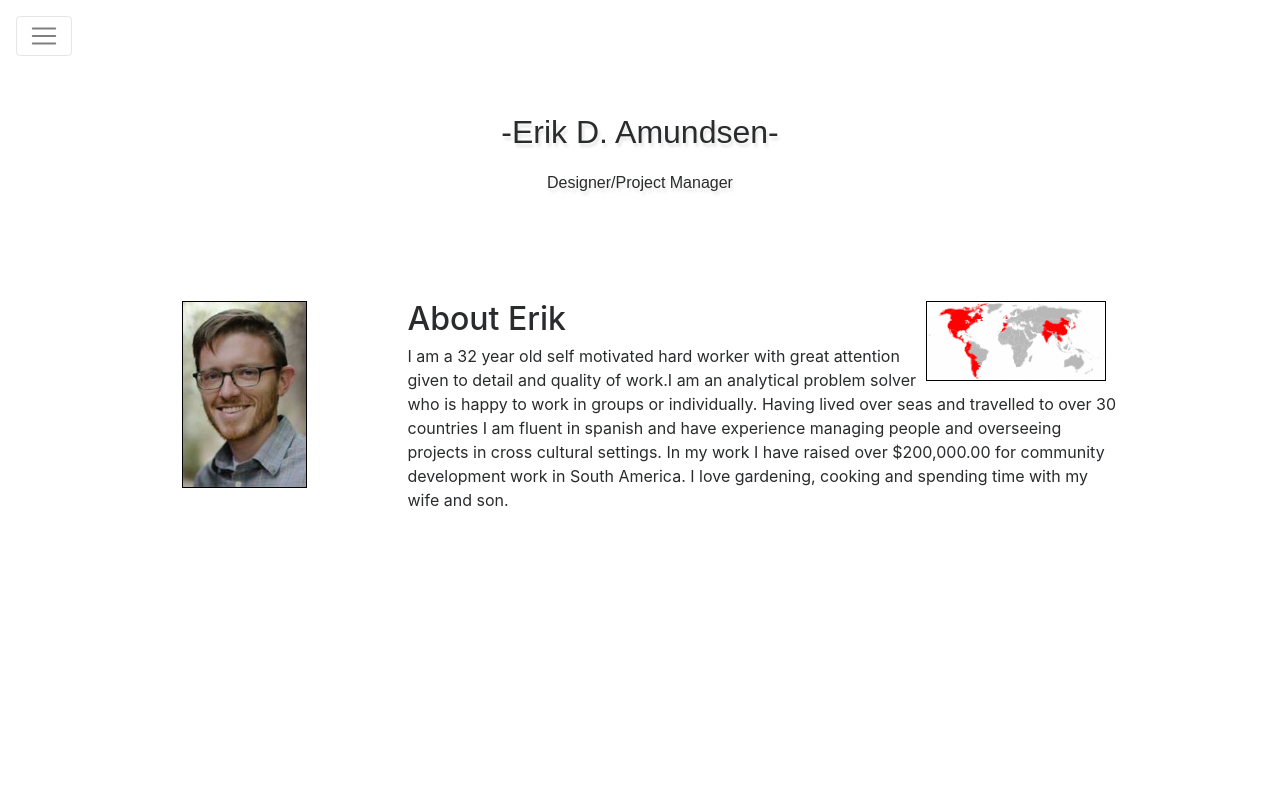
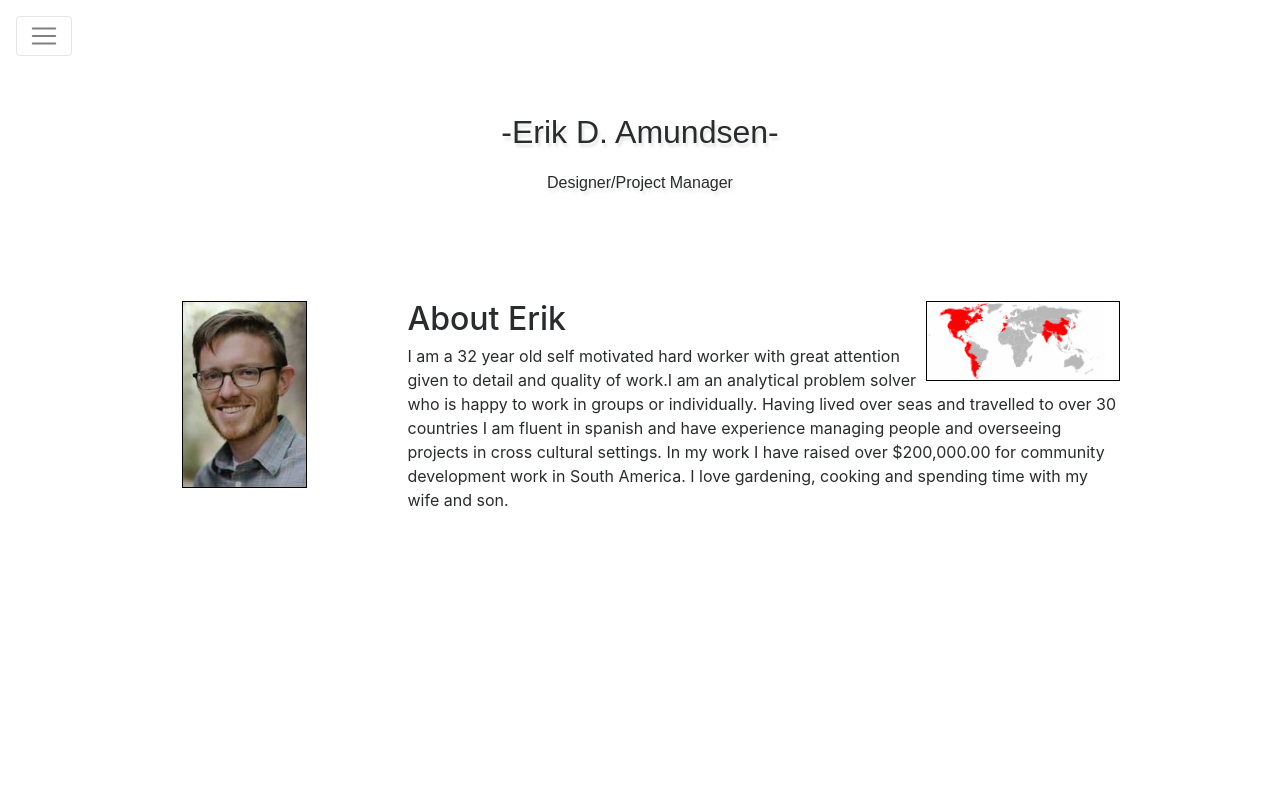
Before and after one commit to ErikDAmundsen/ErikDAmundsen.github.io, a plain HTML site: page index.html in a window 1280 px wide. Shown: the top 800 px of the page. Drawn offline with nearby package versions, Linux system fonts and the light colour scheme; a script that the page names is missing.

Commit message:
minor changes

```diff
--- a/css/style.css
+++ b/css/style.css
@@ -48,7 +48,7 @@ start about
     height:15%;
 
     float:right;
-   margin-right:2%;
+   padding-right:2%;
     border: 1px solid black;
 
 
--- a/index.html
+++ b/index.html
@@ -55,8 +55,11 @@
         ;">
                 <img  src="./images/erik headshot.jpg"  id="headshot" alt="Head shot"  >
         </div>
+
+
+
         <div class="col-9" >
-          <img src="./images/visited_countries.png" id="countries_visited" alt="map">
+          <img src="./images/visited_countries.png"   id="countries_visited" alt="map"  data-toggle="popover" title="Popover title" data-content="And here's some amazing content. It's very engaging. Right?">
           <h2>About Erik</h2>
 
           <p>I am a 32 year old self motivated hard worker with great attention given to detail and quality of work.I am an analytical problem solver who is happy to work in groups or individually.
@@ -150,9 +153,11 @@
 <!--  start photo and writing -->
 <div id="photographywriting">
         <div class="row mx-auto">
-                <div class="column2">
+                <div class="column2 ">
                     <a href="https://www.instagram.com/thebotanictableofelements/" target="blank">
-                    <img src="./images/btephotos.png" id="btephotos" alt="photos" class="mx-auto d-block"></a>
+                    <img src="./images/btephotos.png"   id="btephotos" alt="photos" class="mx-auto d-block">
+                    </a>
+
                     <h4 class="mx-auto d-block"> The Botanic Table of Elemnts</h4>
                     <p class="mx-auto d-block">Nature curated. An amalgamation of food, science, botany and art. Disciplined creativity highlighting food and flora.</p>
 
@@ -185,6 +190,8 @@
 <!--end connect   -->
 
 
+<!--bottom navbar   -->
+
 </body>
 <script src="https://code.jquery.com/jquery-3.1.1.slim.min.js" integrity="sha384-A7FZj7v+d/sdmMqp/nOQwliLvUsJfDHW+k9Omg/a/EheAdgtzNs3hpfag6Ed950n" crossorigin="anonymous"></script>
 <script src="https://cdnjs.cloudflare.com/ajax/libs/tether/1.4.0/js/tether.min.js" integrity="sha384-DztdAPBWPRXSA/3eYEEUWrWCy7G5KFbe8fFjk5JAIxUYHKkDx6Qin1DkWx51bBrb" crossorigin="anonymous"></script>
```
